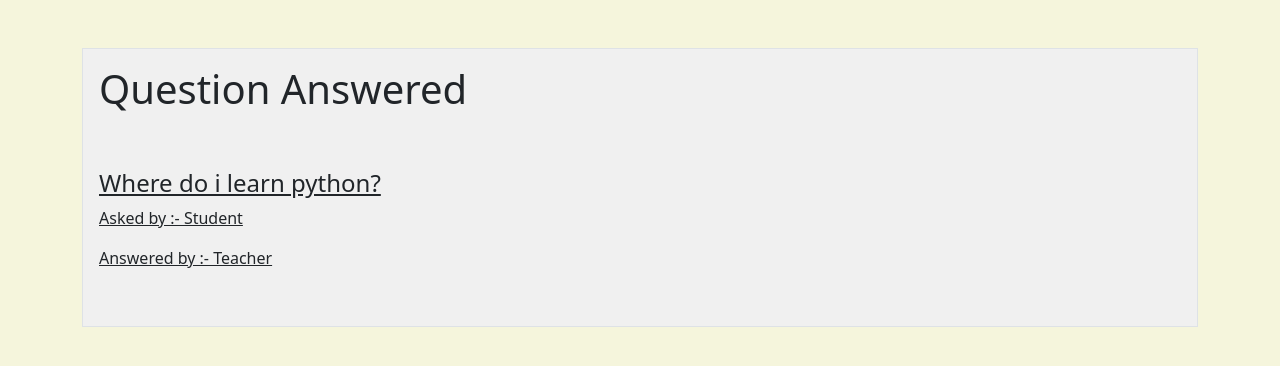
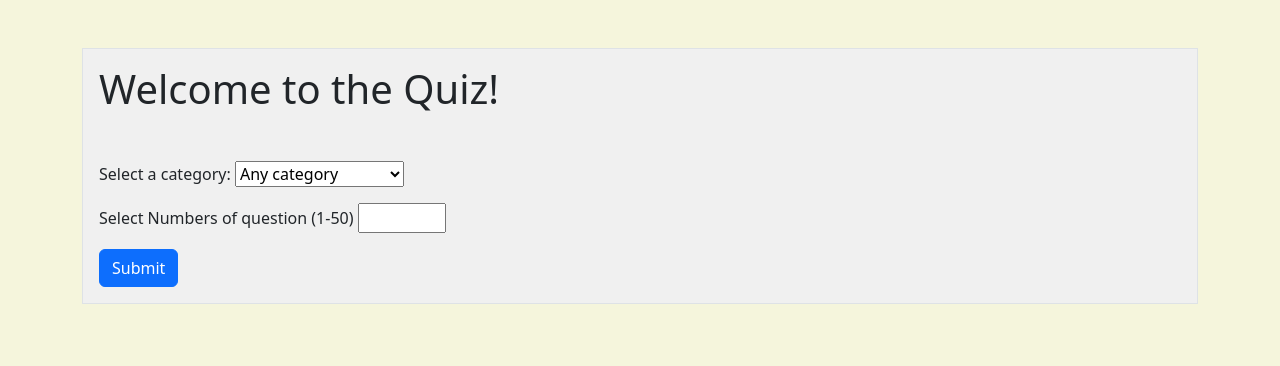
Before and after one commit to Adams009/Master_Quiz, a Flask app: page / in a window 1280 px wide. Shown: the part 72-438 px from the top of the page. Run offline with Flask 3, Linux system fonts and the light colour scheme; some libraries are stand-ins or nearby versions.

Commit message:
Levi commit

```diff
--- a/app/routes.py
+++ b/app/routes.py
@@ -1,13 +1,30 @@
-from flask import render_template, redirect, url_for, flash, request
+from flask import render_template, redirect, url_for, flash, request, session, request
 from flask_login import current_user, login_user, logout_user, login_required
 from app import app, db
 from app.forms import RegistrationForm, LoginForm
 from app.models import User
+import random, requests, html
 
-@app.route('/')
-@app.route('/index')
-def index():
-    return  render_template('index.html')
+
+
+
+
+
+def get_pool(amt,cat):
+    url = f'https://opentdb.com/api.php?amount={amt}&category={cat}'
+    response = requests.get(url).json()
+    return response
+
+def shuffled(multiple):
+    random.shuffle(multiple)
+    return multiple
+
+
+@app.context_processor
+def enumerate_fun():
+    return dict(enumerate=enumerate)
+
+
 
 @app.route('/categories')
 def categories():
@@ -30,7 +47,8 @@ def register():
                 flash(f"something went wrong: {error}",'danger')
     return render_template('register.html', title='Register', form=form)
 
-@app.route('/login', methods=['GET', 'POST'])
+
+@app.route('/login/', methods=['GET', 'POST'])
 def login():
     if current_user.is_authenticated:
         return redirect(url_for('index'))
@@ -51,3 +69,87 @@ def login():
 def logout():
     logout_user()
     return redirect(url_for('index'))
+
+
+@app.route('/',methods=['GET','POST'])
+@app.route('/index/', methods=['GET','POST'])
+def index():
+    if request.method == 'POST':
+        cat = 10
+        category_chosen = request.form.get('category')
+
+        for key in session.keys():
+            if session[key] == session[category_chosen]:
+                cat = int(category_chosen)
+
+
+        amount = int(request.form.get('question'))
+
+        return redirect(url_for('quiz',amount = amount, cat = cat))
+
+
+    session['10'] = "Any category"
+    session['9'] = "General Knowledge"
+    session['27'] = "Animals"
+    session['21'] = "Sports"
+    session['24'] = "Politics"
+    session['18'] = "Computer"
+
+    return  render_template('index.html')
+
+
+@app.route('/quiz/<int:cat>/<int:amount>', methods=['GET','POST'])
+def quiz(cat,amount):
+    All_answer = request.form
+    score = 0
+
+
+    for key in All_answer.keys():
+        user_idx = int(key)
+        user_response_value = All_answer[key]
+        correct_answer = session['questions'][user_idx].get('correct_answer')
+
+        if user_response_value == correct_answer:
+            score += 1
+        return redirect(url_for('result', score=score, amount=amount))
+
+    fetch_data = get_pool(cat=cat,amt=amount)
+    trivia_data = fetch_data.get('results')
+    if trivia_data:
+        questions = []
+
+        for data in trivia_data:
+            question = html.unescape(data.get('question'))
+            answer = html.unescape(data.get('correct_answer'))
+            multiple_question = html.unescape(data.get('incorrect_answers'))
+            multiple_question.extend([answer])
+
+            shuffle = shuffled(multiple_question)
+            questions.append({
+                'Question': question,
+                'choices': shuffle,
+                'correct_answer': answer
+            })
+
+        session['questions'] = questions
+        print(f"Session questions: {session['questions']}")
+        return render_template('quiz.html', questions=questions)
+    else:
+        return "No trivia data found. Please try again later."
+
+
+
+@app.route('/result/<int:amount>/<int:score>', methods=['GET','POST'])
+def result(amount,score):
+    divide = amount/2
+    if score < divide:
+        flash(f'Your Score is Poor! Try Harder', 'alert')
+    elif divide <= score < amount:
+        flash(f'Your Score is Good! Keep it up', 'alert')
+    else:
+        flash(f'Congratulations!!! Your Score is Superb', 'alert')
+
+
+
+
+    return render_template('result.html', amount=amount,score=score)
--- a/app/templates/index.html
+++ b/app/templates/index.html
@@ -1,18 +1,29 @@
 {% extends "base.html" %}
+<div class="question_answered container border p-3 text-dark mt-5" style="background-color: #F0F0F0;">
+   {% block content %}
+   <div class="question_answered container border p-3 text-dark mt-5" style="background-color: #F0F0F0;">
+      <h1>Welcome to the Quiz!</h1>
 
-{% block content %}
-<div class="question_answered container border p-3 text-dark mt-5" style="background-color: #F0F0F0;">
+      <form action="{{ url_for('index') }}" method='POST'>
+        <div class="mt-5">
+        <label for="category">Select a category:</label>
+          <select name="category" id="category">
+            <option value="10">Any category</option>
+            <option value="9">General Knowledge</option>
+            <option value="27">Animals</option>
+            <option value="21">Sports</option>
+            <option value="24">Politics</option>
+            <option value="18">computer</option>
+          </select>
+        </div>
 
-      <h1>Question Answered</h1>
-
-      <br>
-      <a class = " text-dark m-3">
-        <h4>Where do i learn python?</h4>
-        <p>Asked by :- Student</p>
-        <p>Answered by :- Teacher</p>
-
-                    </a>
-                </div>
-
-
-{% endblock %}
+        <div class="mt-3">
+         <label for="question">Select Numbers of question (1-50)</label>
+         <input type="number" id="question" name="question" min="1" max="50" required>
+         <br>
+         <input class="btn btn-primary mt-3" type="submit" value="Submit">
+        </div>
+      </form>
+   </div>
+   {% endblock %}
+</div>
--- a/app/templates/register.html
+++ b/app/templates/register.html
@@ -2,7 +2,6 @@
 {% block content %}
 <div class="question_answered container border p-3 text-dark mt-5" style="background-color: #F0F0F0;">
    <h1>Question Answered</h1>
-
    <br>
    <form method="post">
       {{ form.hidden_tag() }}
```
Also changed, not shown: app/forms.py (+4 -4 lines), app/templates/quiz.html (added, +20 -0 lines), app/templates/result.html (added, +11 -0 lines), instance/quiz_master.db. Lines whose indentation alone changed are shown as unchanged.
